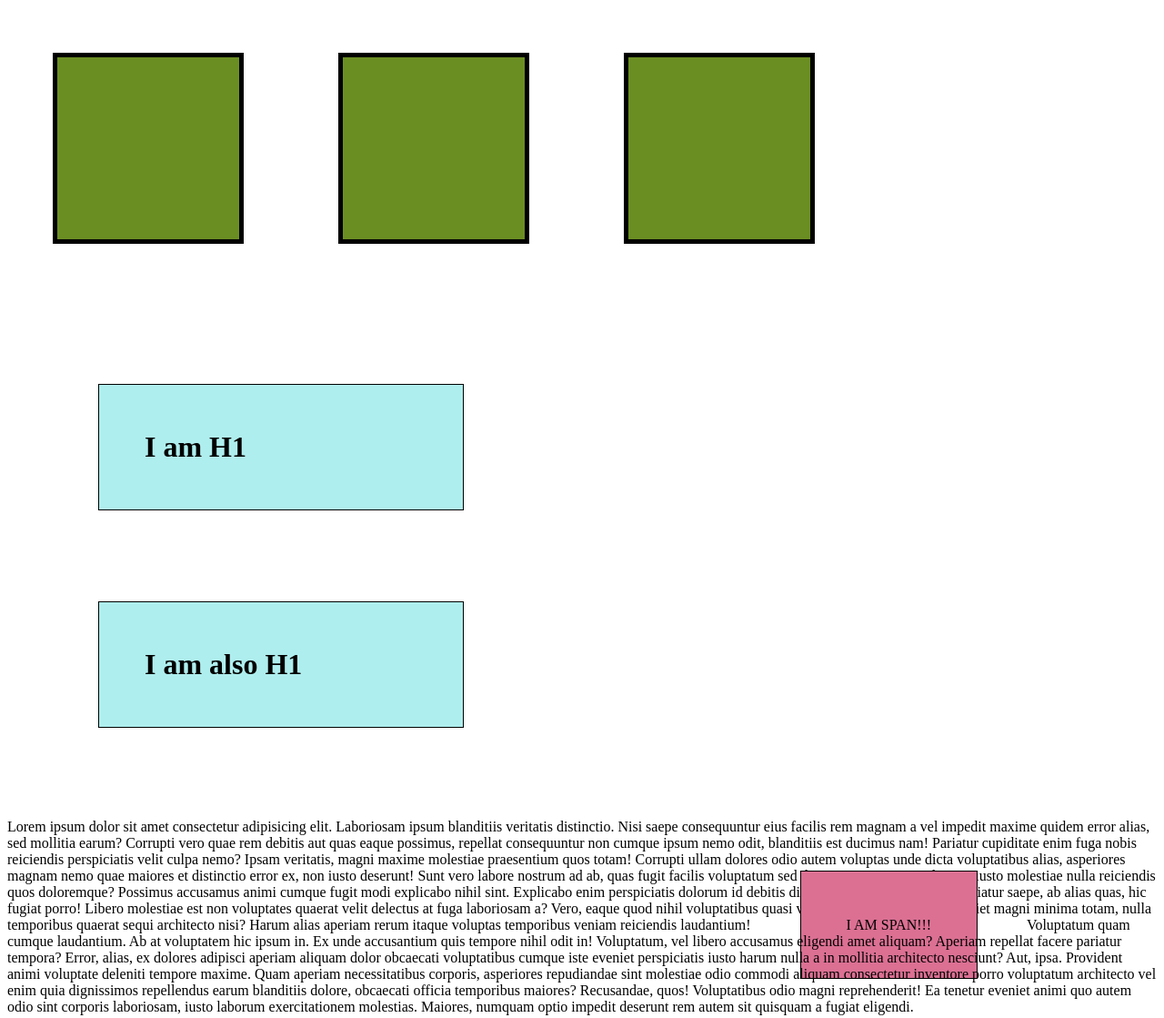
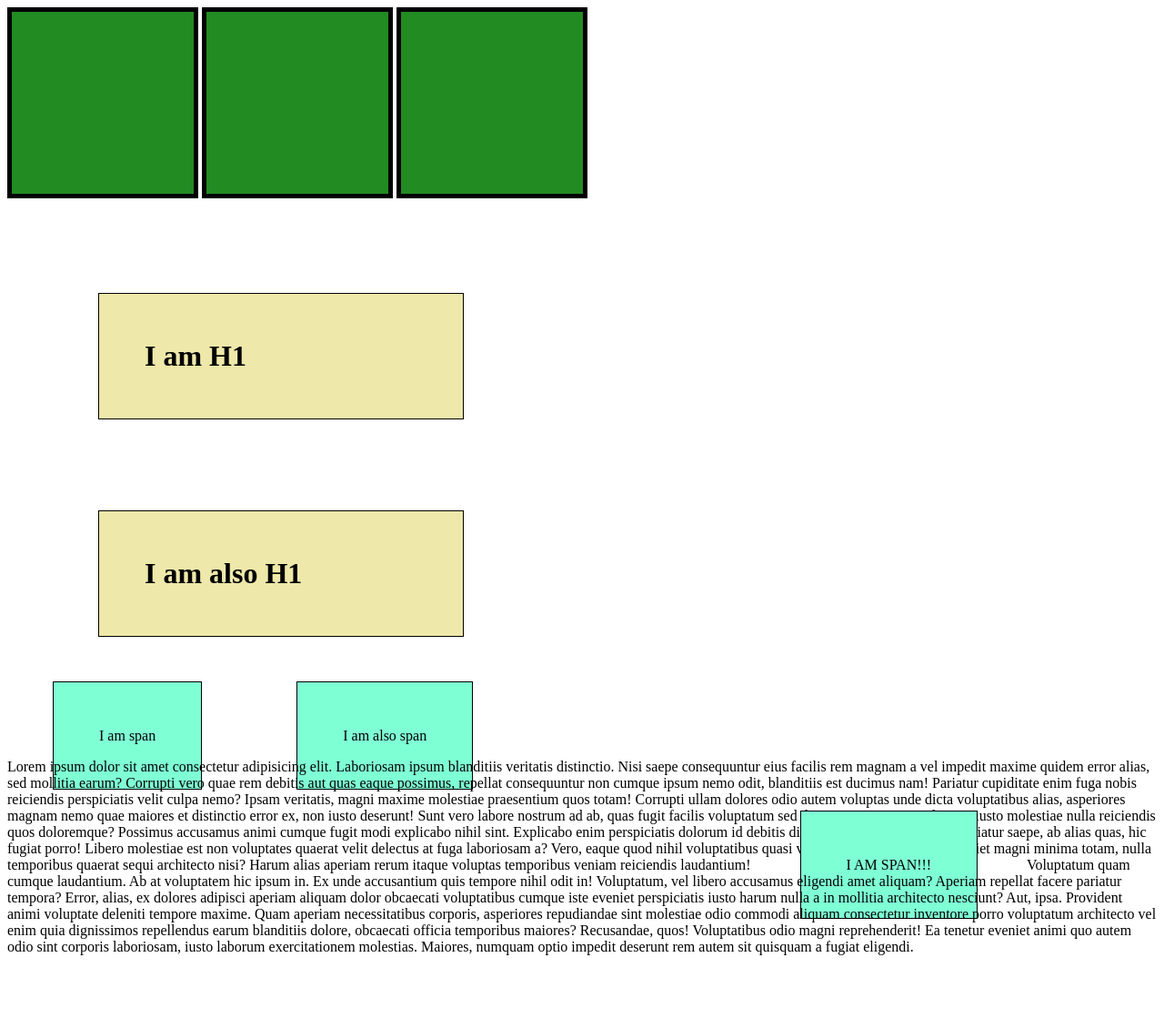
Before and after one commit to flick-23/Full-Stack, a plain HTML site: page CSS/Box_Model_And_Units/Display/index.html in a window 1280 px wide. Shown: the whole page at 91% size. After the commit the page ends 1066 px from the top, so only its background shows below. Drawn offline with Linux system fonts and the light colour scheme.

Commit message:
COde snippets for display properties - block,inline,inline-block

```diff
--- a/CSS/Box_Model_And_Units/Display/app.css
+++ b/CSS/Box_Model_And_Units/Display/app.css
@@ -1,27 +1,32 @@
-span {
-    background-color: palevioletred;
+/* block display of contents */
+h1{
+    background-color: palegoldenrod;
     border: 1px solid black;
+    width: 300px;
+    padding:50px;
+    margin:100px;
+    /* html items can easily be hidden */
+    /* display: none; */
+}
+/* inline display of contents */
+span{
+    margin:1px;
+    background-color: aquamarine;
+    border:1px solid black;
+    display: inline;
+    /* with inline elements widht height are ignored */
     width: 500px;
-    padding: 50px;
+    padding:50px;
+    /* margin works only horizontally, vertically its ignore */
     margin: 50px;
 }
 
-
-h1 {
-    background-color: paleturquoise;
-    border: 1px solid black;
-    width: 300px;
-    padding: 50px;
-    margin: 100px;
-}
-
-
-div {
+/* inline-block display of contents
+It works like an inline but the widht height and margin are respected */
+div{
     height: 200px;
     width: 200px;
-    background-color: olivedrab;
+    background-color: forestgreen;
     border: 5px solid black;
     display: inline-block;
-    margin: 50px;
-
 }
--- a/CSS/Box_Model_And_Units/Display/index.html
+++ b/CSS/Box_Model_And_Units/Display/index.html
@@ -3,9 +3,15 @@
 
 <head>
     <meta charset="UTF-8">
-    <meta name="viewport" content="width=device-width, initial-scale=1.0">
+    <meta
+        name="viewport"
+        content="width=device-width, initial-scale=1.0"
+    >
     <title>Display Property</title>
-    <link rel="stylesheet" href="app.css">
+    <link
+        rel="stylesheet"
+        href="app.css"
+    >
 </head>
 
 <body>
@@ -16,7 +22,8 @@
 
     <h1>I am H1</h1>
     <h1>I am also H1</h1>
-
+    <span>I am span</span>
+    <span>I am also span</span>
     <p>Lorem ipsum dolor sit amet consectetur adipisicing elit. Laboriosam ipsum blanditiis veritatis distinctio. Nisi
         saepe consequuntur eius facilis rem magnam a vel impedit maxime quidem error alias, sed mollitia earum?
         Corrupti vero quae rem debitis aut quas eaque possimus, repellat consequuntur non cumque ipsum nemo odit,
@@ -41,7 +48,8 @@
         officia temporibus maiores? Recusandae, quos!
         Voluptatibus odio magni reprehenderit! Ea tenetur eveniet animi quo autem odio sint corporis laboriosam, iusto
         laborum exercitationem molestias. Maiores, numquam optio impedit deserunt rem autem sit quisquam a fugiat
-        eligendi.</p>
+        eligendi.
+    </p>
 </body>
 
 </html>
```
